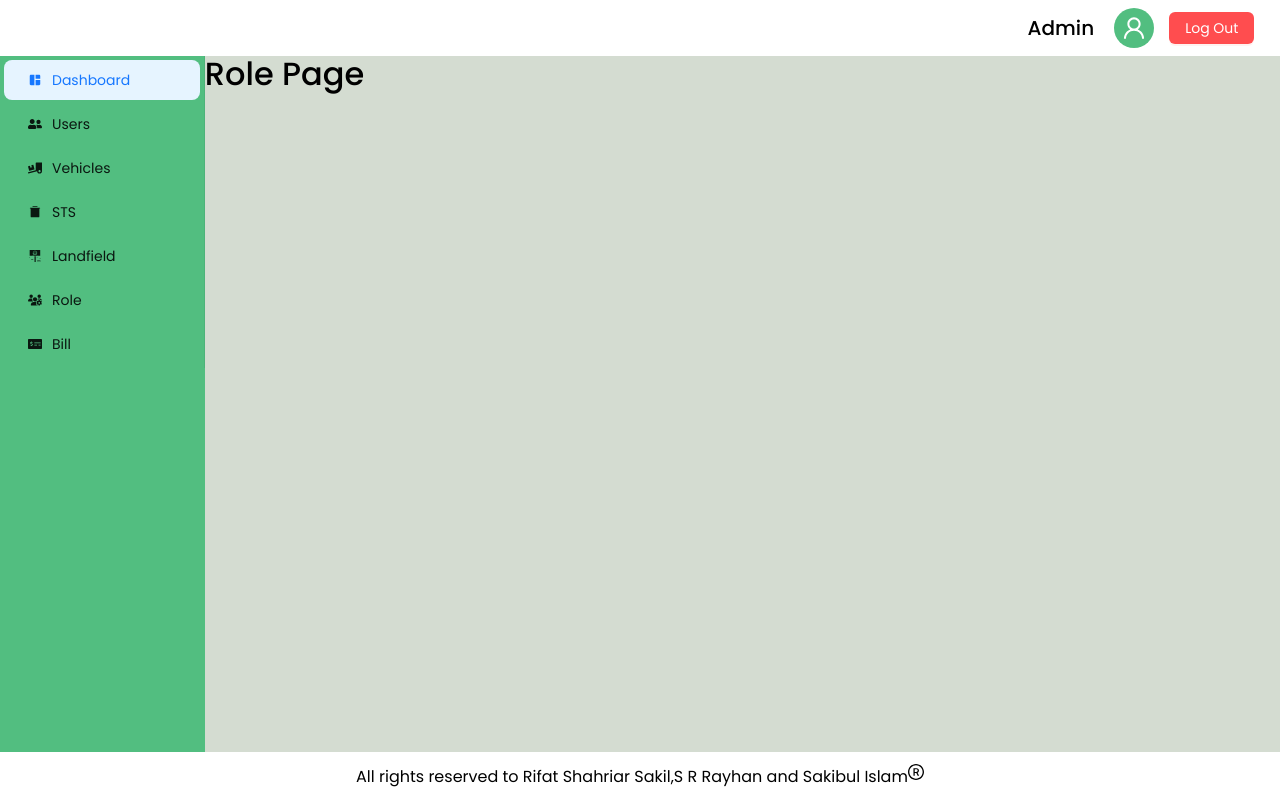
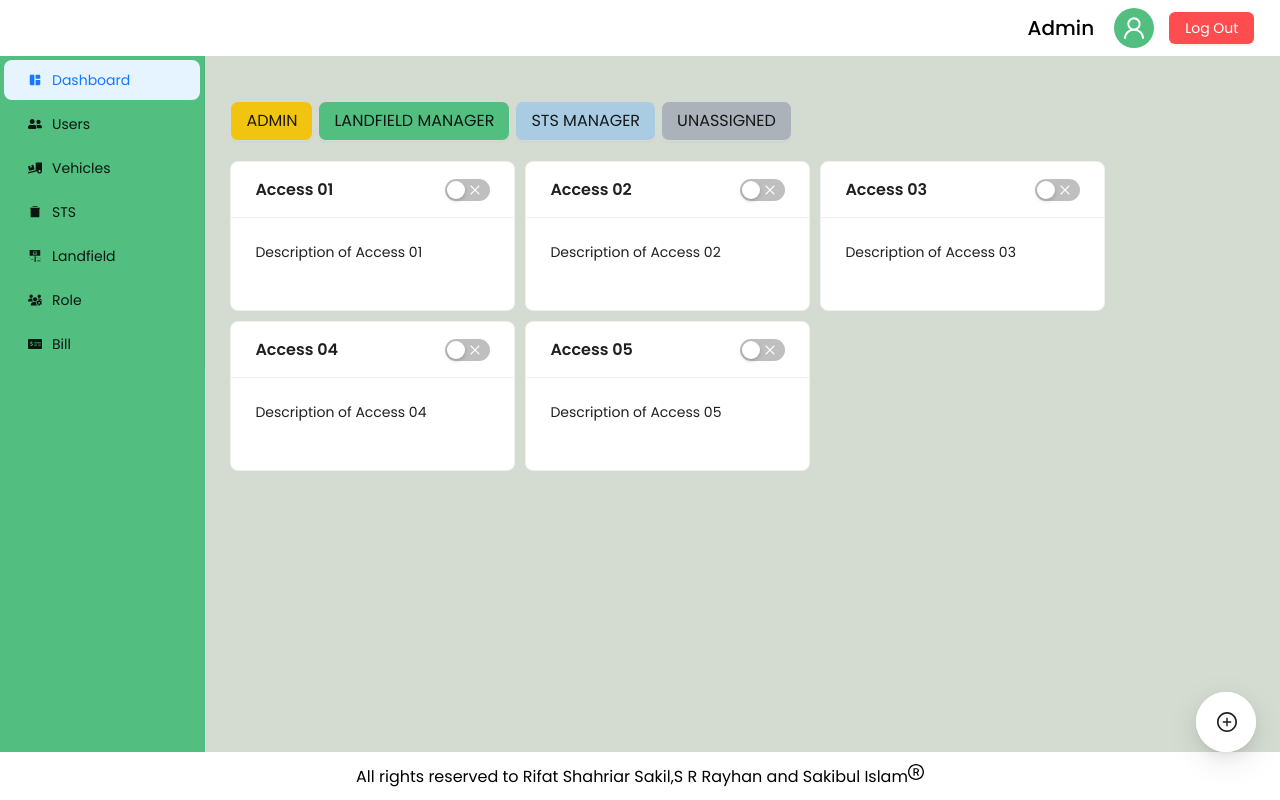
Before and after one commit to Rifat-Shariar-Sakil-24/ecosync_codesamurai, a React (Vite) app in the folder frontend/: page /role in a window 1280 px wide. Built offline with nearby package versions, Linux system fonts and the light colour scheme.

Commit message:
implemented role page

```diff
--- /dev/null
+++ b/frontend/src/css/rolePage.css
@@ -0,0 +1,32 @@
+.role{
+    margin-right: 5px;
+}
+.admin-button{
+    background-color: #F1C40F;
+}
+.landfield-button{
+    background-color: #52BE80;
+}
+.stsmanager-button{
+    background-color: #A9CCE3;
+}
+.unassigned-button{
+    background-color: #ABB2B9;
+}
+.role-body{
+    padding: 15px 0;
+}
+.card-class{
+    width: 285px;
+    height: 150px;
+}
+
+.float-button{
+    height: 60px;
+    width: 60px;
+    bottom: 50;
+    right: 50;
+    display: flex;
+    justify-content: center;
+    align-items: center;
+}
--- a/frontend/src/pages/RolePage.jsx
+++ b/frontend/src/pages/RolePage.jsx
@@ -1,9 +1,135 @@
 import React from 'react';
+import { Button, Col, Row, Card, Switch, ConfigProvider, FloatButton } from 'antd';
+import { CheckOutlined, CloseOutlined, PlusCircleOutlined } from '@ant-design/icons';
+import '../css/userPage.css';
+import '../css/rolePage.css';
 
 const RolePage = () => {
     return (
         <div>
-            <h1>Role Page</h1>
+            <div className="users-container">
+                <div className="users-container-heading">
+                    <Button className='role admin-button' size='large'>ADMIN</Button>
+                    <Button className='role landfield-button' size='large'>LANDFIELD MANAGER</Button>
+                    <Button className='role stsmanager-button' size='large'>STS MANAGER</Button>
+                    <Button className='role unassigned-button' size='large'>UNASSIGNED</Button>
+                </div>
+                <div className="role-body users-container-body">
+                    <Row gutter={[10,10]}>
+                        <Col>
+                            <Card
+                                title="Access 01"
+                                className='card-class'
+                                extra={
+                                    <ConfigProvider
+                                        theme={{
+                                            token: {
+                                                colorPrimary: '#52BE80',
+                                            },
+                                        }}
+                                    >
+                                        <Switch
+                                            checkedChildren={<CheckOutlined />}
+                                            unCheckedChildren={<CloseOutlined />}
+                                        />
+                                    </ConfigProvider>
+                                }
+                            >
+                                <p>Description of Access 01</p>
+                            </Card>
+                        </Col>
+                        <Col>
+                            <Card
+                                title="Access 02"
+                                className='card-class'
+                                extra={
+                                    <ConfigProvider
+                                        theme={{
+                                            token: {
+                                                colorPrimary: '#52BE80',
+                                            },
+                                        }}
+                                    >
+                                        <Switch
+                                            checkedChildren={<CheckOutlined />}
+                                            unCheckedChildren={<CloseOutlined />}
+                                        />
+                                    </ConfigProvider>
+                                }
+                            >
+                                <p>Description of Access 02</p>
+                            </Card>
+                        </Col>
+                        <Col>
+                            <Card
+                                title="Access 03"
+                                className='card-class'
+                                extra={
+                                    <ConfigProvider
+                                        theme={{
+                                            token: {
+                                                colorPrimary: '#52BE80',
+                                            },
+                                        }}
+                                    >
+                                        <Switch
+                                            checkedChildren={<CheckOutlined />}
+                                            unCheckedChildren={<CloseOutlined />}
+                                        />
+                                    </ConfigProvider>
+                                }
+                            >
+                                <p>Description of Access 03</p>
+                            </Card>
+                        </Col>
+                        <Col>
+                            <Card
+                                title="Access 04"
+                                className='card-class'
+                                extra={
+                                    <ConfigProvider
+                                        theme={{
+                                            token: {
+                                                colorPrimary: '#52BE80',
+                                            },
+                                        }}
+                                    >
+                                        <Switch
+                                            checkedChildren={<CheckOutlined />}
+                                            unCheckedChildren={<CloseOutlined />}
+                                        />
+                                    </ConfigProvider>
+                                }
+                            >
+                                <p>Description of Access 04</p>
+                            </Card>
+                        </Col>
+                        <Col>
+                            <Card
+                                title="Access 05"
+                                className='card-class'
+                                extra={
+                                    <ConfigProvider
+                                        theme={{
+                                            token: {
+                                                colorPrimary: '#52BE80',
+                                            },
+                                        }}
+                                    >
+                                        <Switch
+                                            checkedChildren={<CheckOutlined />}
+                                            unCheckedChildren={<CloseOutlined />}
+                                        />
+                                    </ConfigProvider>
+                                }
+                            >
+                                <p>Description of Access 05</p>
+                            </Card>
+                        </Col>
+                    </Row>
+                    <FloatButton className='float-button' tooltip={<div>Add Access</div>} icon={<PlusCircleOutlined style={{fontSize:20}} />}/>
+                </div>
+            </div>
         </div>
     );
 };
--- a/frontend/src/pages/UsersPage.jsx
+++ b/frontend/src/pages/UsersPage.jsx
@@ -236,7 +236,6 @@ const UsersPage = () => {
                     </Form>
                 </Modal>
                 <div className="users-container-heading">
-
                     <ConfigProvider
                         theme={{
                             token: {
```
